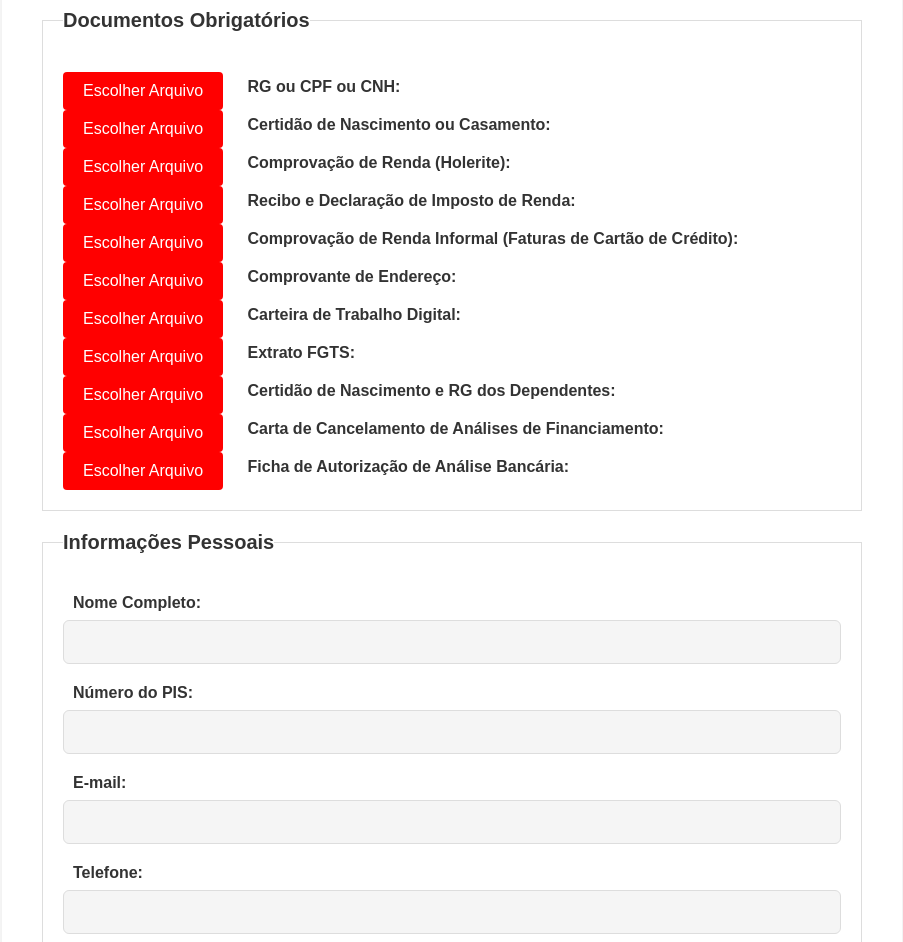
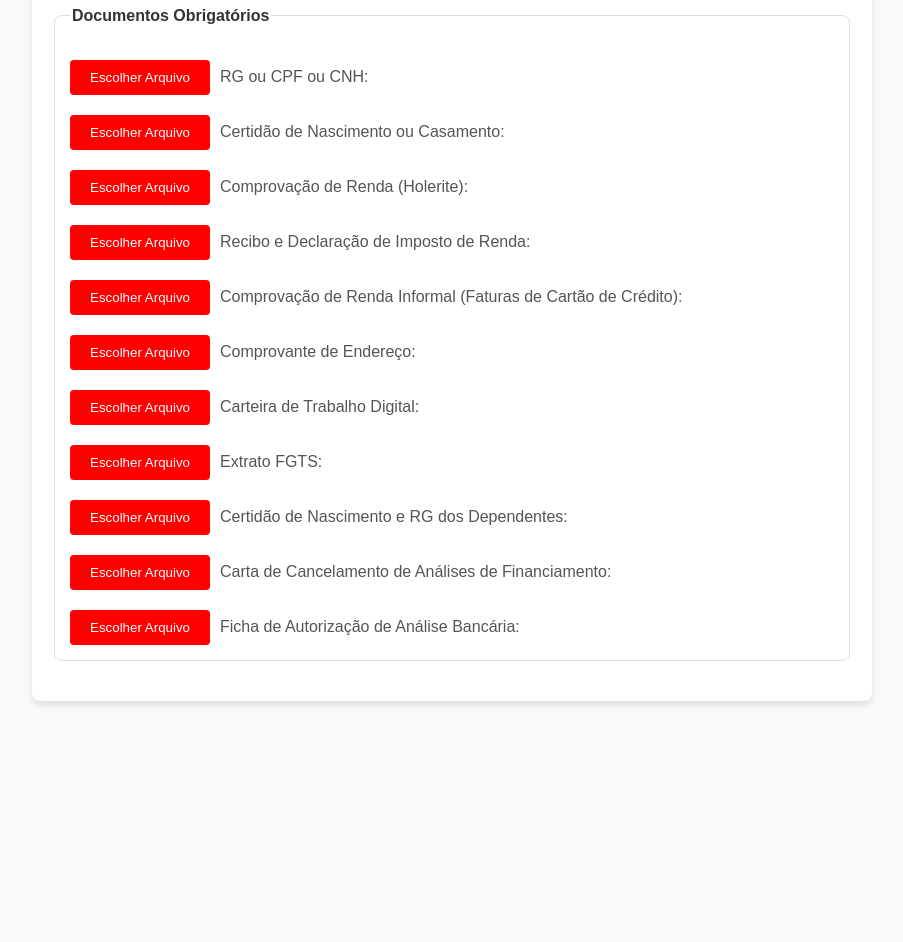
Before and after one commit to marcoslontra/envio-de-documentos, a plain HTML site: page frontend/index.html in a window 1280 px wide. Shown: the part 113-1055 px from the top of the page, without its empty margins (188-1091 px from the left). After the commit the page ends 834 px from the top, so only its background shows below. Drawn offline with Linux system fonts and the light colour scheme; a script that the page names is missing.

Commit message:
index.html

```diff
--- a/frontend/index.html
+++ b/frontend/index.html
@@ -4,46 +4,83 @@
     <meta charset="UTF-8">
     <meta name="viewport" content="width=device-width, initial-scale=1.0">
     <title>Upload de Documentos</title>
-    <link rel="stylesheet" href="styles.css">  <!-- Link para o arquivo CSS -->
-    <script src="//static.filestackapi.com/filestack-js/3.x.x/filestack.min.js"></script> <!-- Inclusão do Filestack SDK -->
+    <script src="//static.filestackapi.com/filestack-js/3.x.x/filestack.min.js"></script>
     <style>
-        /* Estilos para alinhar os botões de forma consistente */
-        label {
-            display: inline-block;
-            margin-left: 10px;
-            vertical-align: middle;
+        /* Estilo geral */
+        body {
+            font-family: Arial, sans-serif;
+            margin: 0;
+            padding: 0;
+            background-color: #f9f9f9;
+        }
+
+        .container {
+            max-width: 800px;
+            margin: 20px auto;
+            padding: 20px;
+            background-color: #fff;
+            box-shadow: 0 4px 6px rgba(0, 0, 0, 0.1);
+            border-radius: 8px;
+        }
+
+        h1 {
+            text-align: center;
+            color: #333;
+        }
+
+        fieldset {
+            margin-bottom: 20px;
+            border: 1px solid #ddd;
+            border-radius: 8px;
+            padding: 15px;
+        }
+
+        legend {
+            font-weight: bold;
+            color: #333;
+        }
+
+        .upload-group {
+            display: flex;
+            flex-direction: column;
+            gap: 20px; /* Espaçamento entre os itens */
+            margin-top: 20px;
+        }
+
+        .upload-item {
+            display: flex;
+            flex-wrap: wrap;
+            align-items: center;
+            gap: 10px;
         }
 
         .file-picker-button {
-            display: inline-block;
             padding: 10px 20px;
-            margin-right: 10px; /* Espaço entre o botão e o texto */
-            background-color: red; /* Cor do botão */
+            background-color: red;
             color: white;
             border: none;
             border-radius: 4px;
             cursor: pointer;
             text-align: center;
-            vertical-align: middle;
+            white-space: nowrap; /* Previne quebra de texto dentro do botão */
         }
 
         .file-picker-button:hover {
             background-color: darkred;
         }
 
-        .container {
-            width: 80%;
-            margin: 0 auto;
+        label {
+            flex-grow: 1;
+            font-weight: normal;
+            color: #555;
         }
 
-        fieldset {
-            margin-bottom: 20px;
-            padding: 20px;
-            border: 1px solid #ddd;
+        /* Responsividade */
+        @media (max-width: 600px) {
+            .upload-item {
+                flex-direction: column;
+                align-items: flex-start;
             }
-
-        legend {
-            font-weight: bold;
         }
     </style>
 </head>
@@ -54,132 +91,75 @@
             <!-- Documentos obrigatórios -->
             <fieldset>
                 <legend>Documentos Obrigatórios</legend>
-
-                <div>
+                <div class="upload-group">
+                    <div class="upload-item">
                         <button type="button" id="rgCpf" class="file-picker-button">Escolher Arquivo</button>
                         <label for="rgCpf">RG ou CPF ou CNH:</label>
                     </div>
-
-                <div>
+                    <div class="upload-item">
                         <button type="button" id="certidao" class="file-picker-button">Escolher Arquivo</button>
                         <label for="certidao">Certidão de Nascimento ou Casamento:</label>
                     </div>
-
-                <div>
+                    <div class="upload-item">
                         <button type="button" id="holerite" class="file-picker-button">Escolher Arquivo</button>
                         <label for="holerite">Comprovação de Renda (Holerite):</label>
                     </div>
-
-                <div>
+                    <div class="upload-item">
                         <button type="button" id="ir" class="file-picker-button">Escolher Arquivo</button>
                         <label for="ir">Recibo e Declaração de Imposto de Renda:</label>
                     </div>
-
-                <div>
+                    <div class="upload-item">
                         <button type="button" id="faturaCartao" class="file-picker-button">Escolher Arquivo</button>
                         <label for="faturaCartao">Comprovação de Renda Informal (Faturas de Cartão de Crédito):</label>
                     </div>
-
-                <div>
+                    <div class="upload-item">
                         <button type="button" id="endereco" class="file-picker-button">Escolher Arquivo</button>
                         <label for="endereco">Comprovante de Endereço:</label>
                     </div>
-
-                <div>
+                    <div class="upload-item">
                         <button type="button" id="ctps" class="file-picker-button">Escolher Arquivo</button>
                         <label for="ctps">Carteira de Trabalho Digital:</label>
                     </div>
-
-                <div>
+                    <div class="upload-item">
                         <button type="button" id="extratoFGTS" class="file-picker-button">Escolher Arquivo</button>
                         <label for="extratoFGTS">Extrato FGTS:</label>
                     </div>
-
-                <div>
+                    <div class="upload-item">
                         <button type="button" id="certidaoDependentes" class="file-picker-button">Escolher Arquivo</button>
                         <label for="certidaoDependentes">Certidão de Nascimento e RG dos Dependentes:</label>
                     </div>
-
-                <div>
+                    <div class="upload-item">
                         <button type="button" id="cancelamento" class="file-picker-button">Escolher Arquivo</button>
                         <label for="cancelamento">Carta de Cancelamento de Análises de Financiamento:</label>
                     </div>
-
-                <div>
+                    <div class="upload-item">
                         <button type="button" id="autorizacao" class="file-picker-button">Escolher Arquivo</button>
                         <label for="autorizacao">Ficha de Autorização de Análise Bancária:</label>
                     </div>
+                </div>
             </fieldset>
-
-            <!-- Informações pessoais -->
-            <fieldset>
-                <legend>Informações Pessoais</legend>
-
-                <label for="nomeCompleto">Nome Completo:</label>
-                <input type="text" id="nomeCompleto" name="nomeCompleto">
-
-                <label for="pis">Número do PIS:</label>
-                <input type="text" id="pis" name="pis">
-
-                <label for="email">E-mail:</label>
-                <input type="email" id="email" name="email">
-
-                <label for="telefone">Telefone:</label>
-                <input type="tel" id="telefone" name="telefone">
-
-                <label for="escolaridade">Escolaridade:</label>
-                <input type="text" id="escolaridade" name="escolaridade">
-
-                <label for="tempoResidencia">Tempo de Residência em Bauru-SP:</label>
-                <input type="text" id="tempoResidencia" name="tempoResidencia">
-
-                <label for="profissao">Profissão:</label>
-                <input type="text" id="profissao" name="profissao">
-
-                <label for="tempoEmprego">Tempo de Atuação no Emprego Atual:</label>
-                <input type="text" id="tempoEmprego" name="tempoEmprego">
-            </fieldset>
-
-            <!-- Botão de envio -->
-            <button type="submit">Enviar Documentos</button>
         </form>
-
-        <!-- Exibição do resultado da operação (sucesso ou erro) -->
-        <div id="result" style="margin-top: 20px;"></div>
     </div>
 
-    <script src="script.js"></script> <!-- Link para o arquivo JavaScript -->
+    <script>
+        // Inicializa o Filestack File Picker
+        const client = filestack.init('SUA_API_KEY'); // Substitua pela sua API Key
 
-    <script>
-        // Inicializando o Filestack File Picker
-        const client = filestack.init('ApgANrOfTOWJBXY2mERX1z');  // Substitua pela sua chave do Filestack
-
-        // Função para abrir o File Picker
-        function openFilePicker(fieldId) {
+        // Função para abrir o picker e exibir o nome do arquivo selecionado
+        function openFilePicker(buttonId) {
             client.picker({
                 fromSources: ['local_file_system'],
-                accept: ['image/*', 'application/pdf', 'application/msword', 'application/vnd.openxmlformats-officedocument.wordprocessingml.document'],
-                maxFiles: 1,
+                accept: ['image/*', 'application/pdf'],
                 onFileUploadFinished: (file) => {
-                    document.getElementById(fieldId).innerHTML = `Arquivo: ${file.filename}`;  // Exibe o nome do arquivo
-                    // Você pode aqui salvar a URL do arquivo para enviar com o formulário
-                    console.log('Arquivo enviado: ', file.url);
+                    console.log(`${buttonId}:`, file.url); // Aqui você pode manipular o resultado
                 }
             }).open();
         }
 
-        // Atribuindo eventos aos botões para abrir o Filestack File Picker
-        document.getElementById('rgCpf').addEventListener('click', () => openFilePicker('rgCpf'));
-        document.getElementById('certidao').addEventListener('click', () => openFilePicker('certidao'));
-        document.getElementById('holerite').addEventListener('click', () => openFilePicker('holerite'));
-        document.getElementById('ir').addEventListener('click', () => openFilePicker('ir'));
-        document.getElementById('faturaCartao').addEventListener('click', () => openFilePicker('faturaCartao'));
-        document.getElementById('endereco').addEventListener('click', () => openFilePicker('endereco'));
-        document.getElementById('ctps').addEventListener('click', () => openFilePicker('ctps'));
-        document.getElementById('extratoFGTS').addEventListener('click', () => openFilePicker('extratoFGTS'));
-        document.getElementById('certidaoDependentes').addEventListener('click', () => openFilePicker('certidaoDependentes'));
-        document.getElementById('cancelamento').addEventListener('click', () => openFilePicker('cancelamento'));
-        document.getElementById('autorizacao').addEventListener('click', () => openFilePicker('autorizacao'));
+        // Atribui eventos aos botões
+        document.querySelectorAll('.file-picker-button').forEach(button => {
+            button.addEventListener('click', (e) => openFilePicker(e.target.id));
+        });
     </script>
 </body>
 </html>
```
Lines whose indentation alone changed are shown as unchanged.
